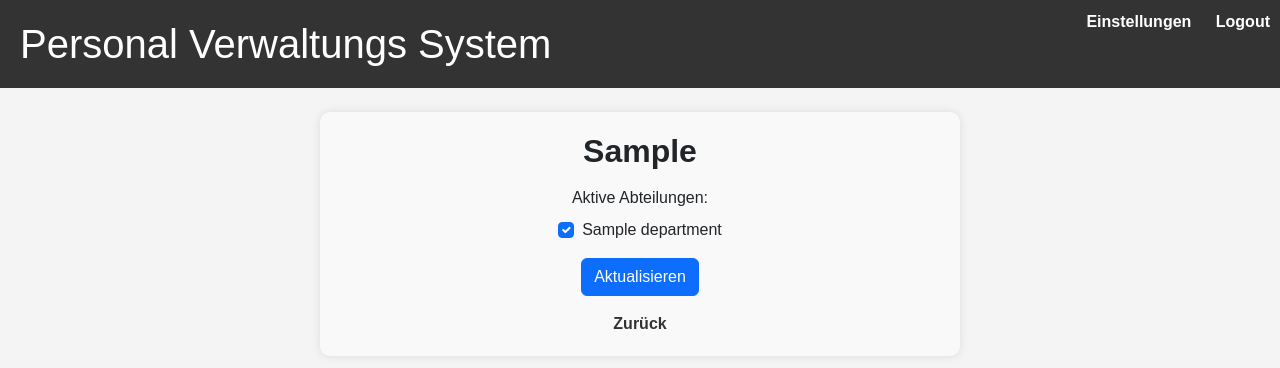
After one commit to Ma-Ko-dev/Roleplay_Employee_Manager, a Flask app: page /user_detail/1 in a window 1280 px wide. The commit adds this page. Shown: the top 368 px of the page. Run offline with Flask 3, Linux system fonts and the light colour scheme; a user stored in the database is signed in; tables that the repository leaves empty hold one stand-in row (values such as "Sample post"); some libraries are stand-ins or nearby versions.

Commit message:
user_detail.html fuer RegisteredUsers Details. Hinzugefuegt wo welcher Benutzer gerade zugriff hat.

```diff
--- a/flask_app.py
+++ b/flask_app.py
@@ -269,6 +269,28 @@ def approve_user(user_id):
     return redirect(url_for('settings'))
 
 
+@app.route('/user_detail/<int:user_id>')
+@login_required
+def user_detail(user_id):
+    user = db_session.query(RegisteredUser).get(user_id)
+    all_departments = db_session.query(Department).all()
+    user_data = {}
+
+    # Durch alle Abteilungen iterieren und überprüfen, ob der Benutzer in dieser Abteilung ist
+    for department in all_departments:
+        user_data[department.name] = department in user.departments
+
+    # TODO Departments zuweisen in eigener route. Beispielcode s.u.
+    # department zuweisen
+    # departments_to_assign = db_session.query(Department).filter(Department.id.in_([2])).all()
+    # user.departments.extend(departments_to_assign)
+    # db_session.commit()
+
+    departments = db_session.query(Department.name).distinct().all()
+
+    return render_template('user_detail.html', user_data=user_data, user=user, departments=departments)
+
+
 # Registrierungsseite
 @app.route('/register', methods=['GET', 'POST'])
 def register():
--- a/templates/settings.html
+++ b/templates/settings.html
@@ -77,7 +77,7 @@
             {% if users %}
                 {% for user in users %}
                 <p>
-                    <a href="#">{{ user.username.title() }}</a>
+                    <a href="{{ url_for('user_detail', user_id=user.id) }}">{{ user.username.title() }}</a>
                 </p>
                 {% endfor %}
             {{ pagination.links }}
--- /dev/null
+++ b/templates/user_detail.html
@@ -0,0 +1,28 @@
+{% extends "layout.html" %}
+
+{% block content %}
+<div class="container mt-4">
+    <form method="POST" action="/update_user">
+        <div class="mb-3 text-center">
+            <h2 class="fw-bold">{{ user.username.title() }}</h2>
+        </div>
+
+        <div class="mb-3 text-center">
+            <label class="form-label">Aktive Abteilungen:</label>
+
+            {% for department in departments %}
+            <div class="form-check  justify-content-center mb-2">
+                <input class="form-check-input me-2" type="checkbox" id="{{ department.name }}" name="{{ department.name }}" {% if user_data[department.name] %}checked{% endif %}>
+                <label class="form-check-label" for="{{ department.name }}">{{ department.name }}</label>
+            </div>
+            {% endfor %}
+
+        </div>
+
+        <div class="text-center">
+            <button type="submit" class="btn btn-primary">Aktualisieren</button>
+        </div>
+    </form>
+    <a href="{{ url_for('settings') }}" class="mt-3">Zurück</a>
+</div>
+{% endblock %}
```
